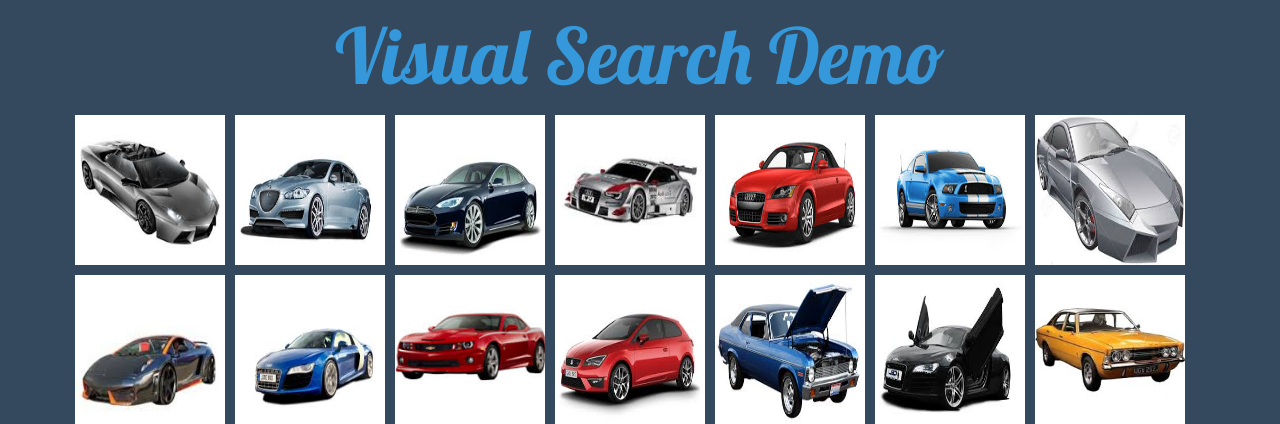
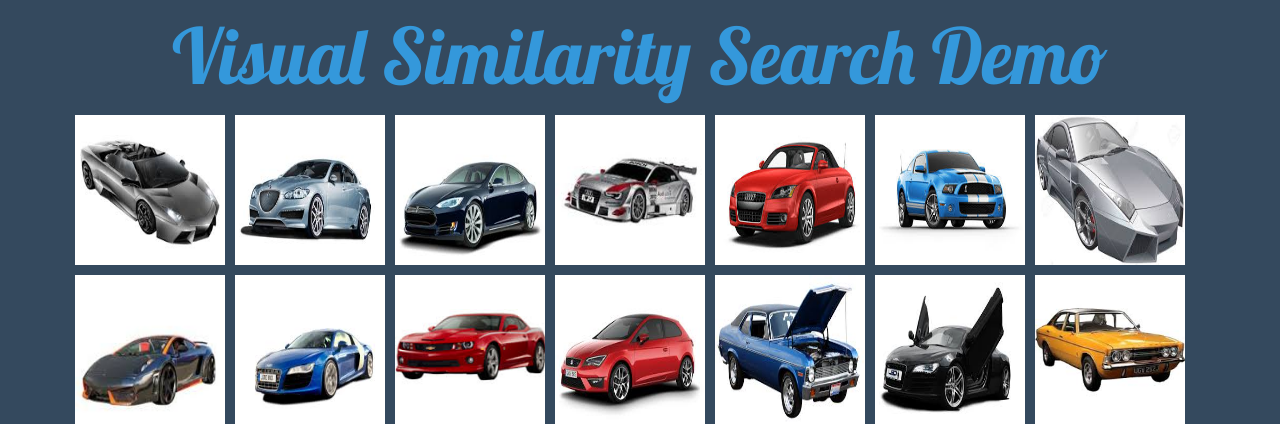
Before and after one commit to RohanDoshi2018/visualsearch, a Flask app: page / in a window 1280 px wide. Shown: the top 424 px of the page. Run offline with Flask 2, Linux system fonts and the light colour scheme; some libraries are stand-ins or nearby versions.

```diff
--- a/templates/index.html
+++ b/templates/index.html
@@ -17,7 +17,7 @@
 <body>
 
 <div class="container">
-	<div class="title">Visual Search Demo</div>
+	<div class="title">Visual Similarity Search Demo</div>
 	<div class="img_section_wrapper">
         <div class="loader"></div>
     </div>
```
Also changed, not shown: readme.md.
